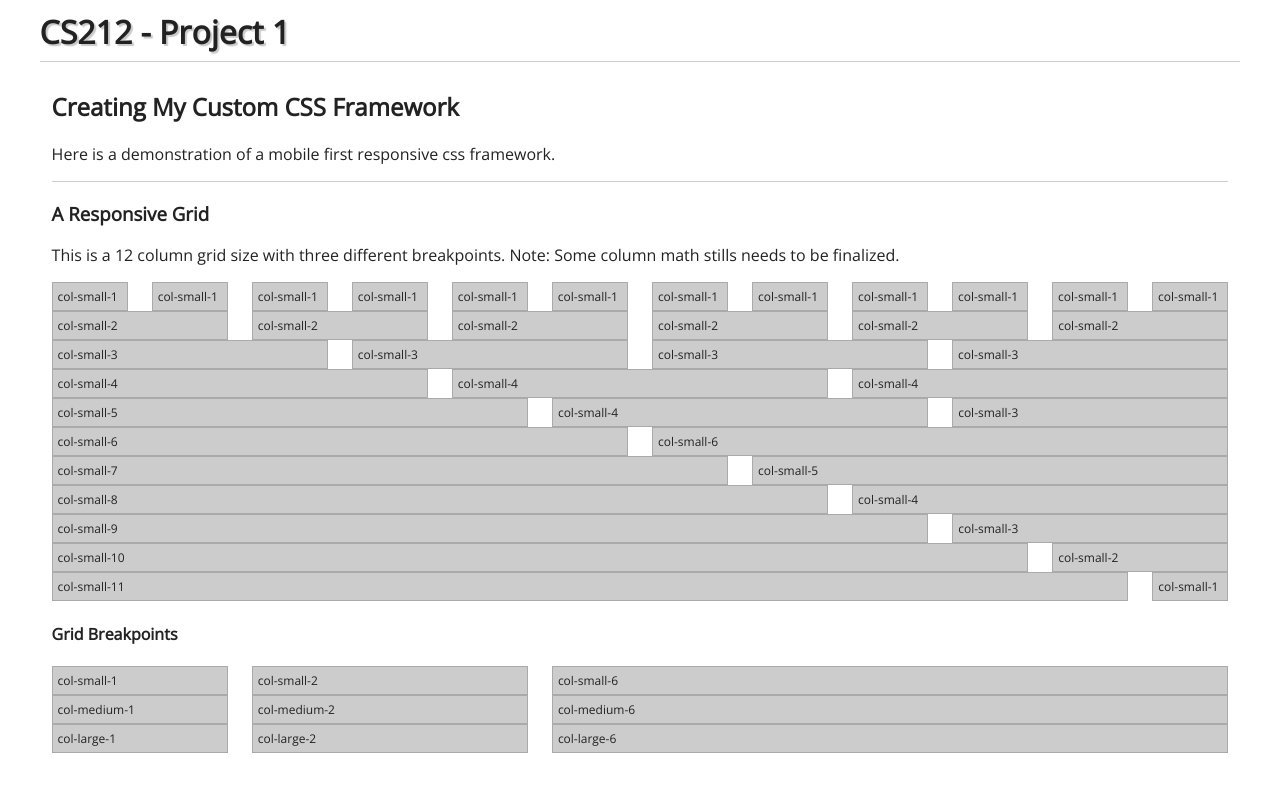
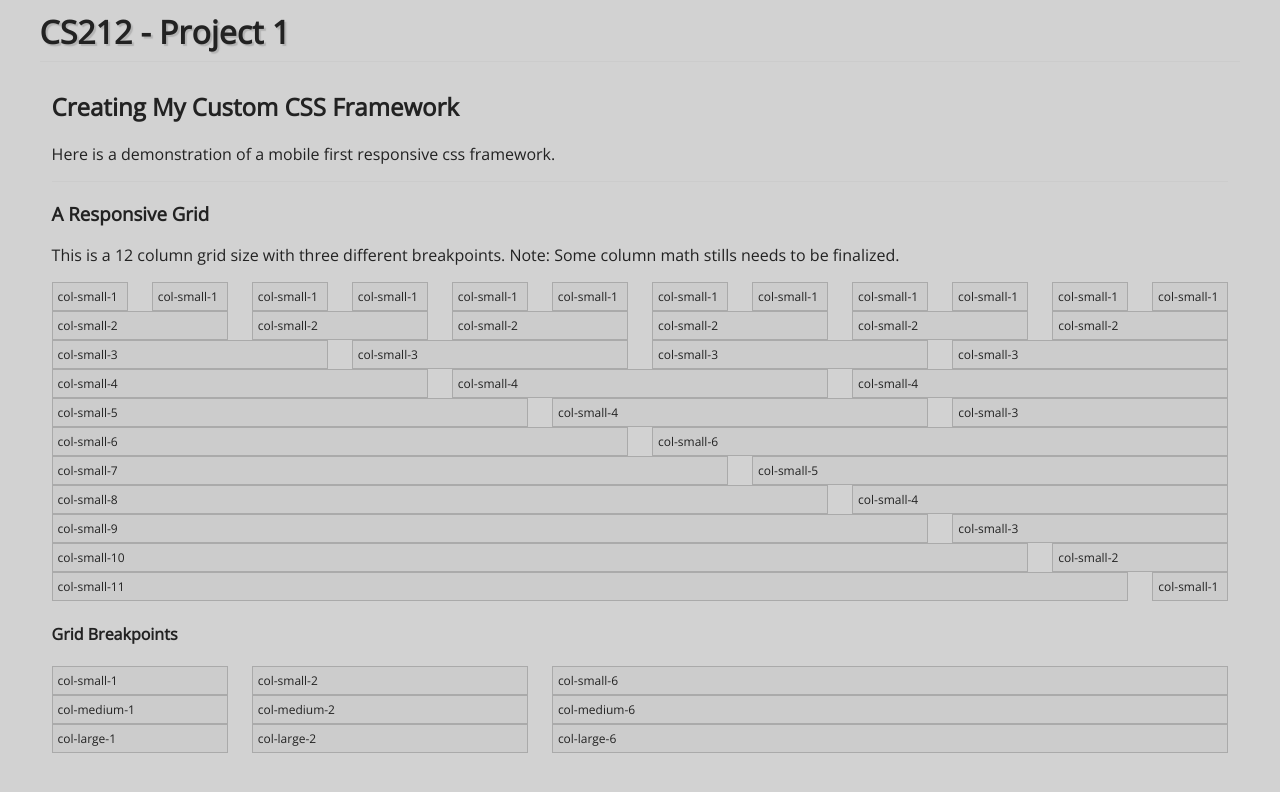
Before and after one commit to jpoehnelt/css, a plain HTML site: page index.html in a window 1280 px wide. Drawn offline with nearby package versions, Linux system fonts and the light colour scheme.

Commit message:
changed backgournd color

```diff
--- a/index.html
+++ b/index.html
@@ -12,6 +12,7 @@
 <style type="text/css">
 	body {
 	color: #222222;
+	background-color: #d2d2d2;
 	/* Font Description: https://www.google.com/fonts/specimen/Open+Sans */
 	font-family: 'Open Sans', sans-serif;
 
```
